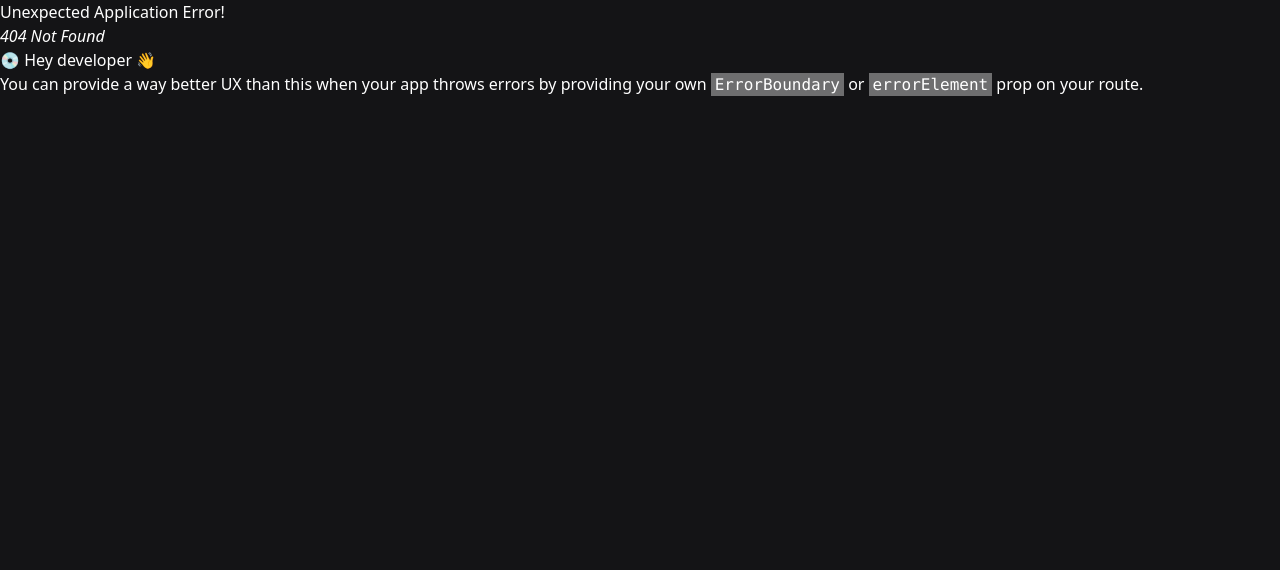
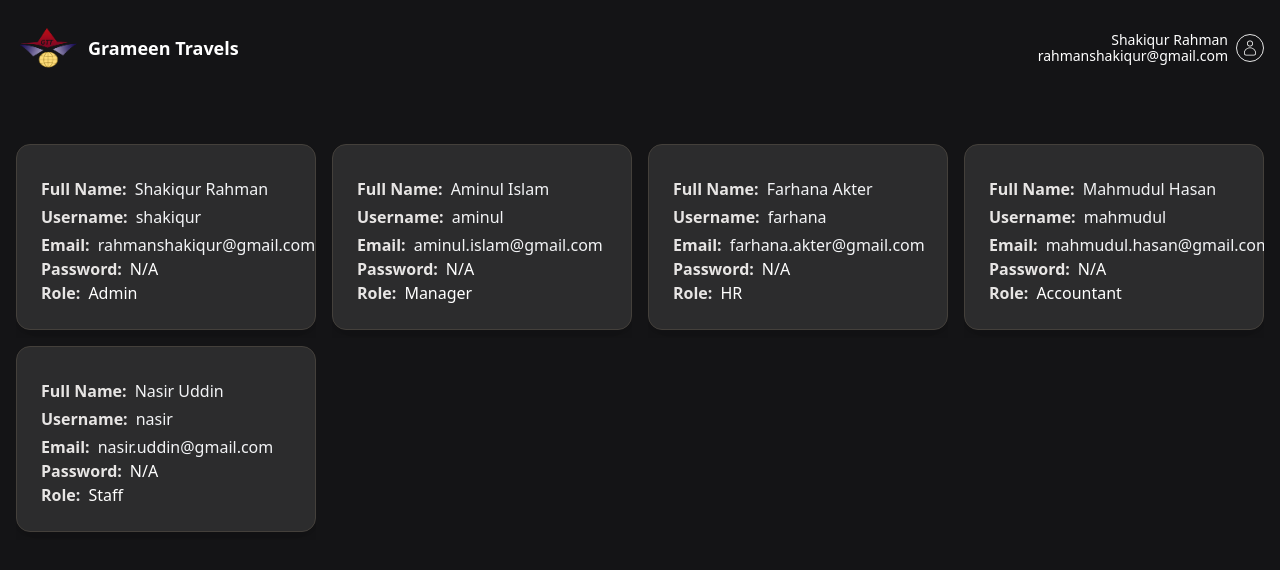
Before and after one commit to Shakiqurrahman/Clients-Management, a React (Vite) app: page /employees in a window 1280 px wide. Before the commit this address had no page. Shown: the top 570 px of the page. Built offline with nearby package versions, Linux system fonts and the light colour scheme.

Commit message:
stuff/employee page created

```diff
--- a/src/Routes/Routes.tsx
+++ b/src/Routes/Routes.tsx
@@ -1,4 +1,5 @@
 import { createBrowserRouter } from "react-router";
+import Employees from "../pages/Employees";
 import Home from "../pages/Home";
 import Login from "../pages/Login";
 import ResetPassword from "../pages/ResetPassword";
@@ -12,6 +13,10 @@ export const router = createBrowserRouter([
             {
                 path: "/",
                 element: <Home />,
+            },
+            {
+                path: "/employees",
+                element: <Employees />,
             },
         ],
     },
--- /dev/null
+++ b/src/components/EmployeeCard.tsx
@@ -0,0 +1,77 @@
+import { FaEdit, FaEye, FaRegTrashAlt } from "react-icons/fa";
+import { Button } from "./ui/button";
+
+interface IEmployee {
+    id?: number;
+    name?: string;
+    position?: string;
+    department?: string;
+    email?: string;
+    phone?: string;
+    username?: string;
+    role?: string;
+    password?: string;
+}
+
+const EmployeeCard = ({ employee }: { employee: IEmployee }) => {
+    return (
+        <div className="flex justify-center items-center py-2 group overflow-hidden">
+            <div className="w-full max-w-md bg-white/10 border border-stone-700 rounded-xl shadow-lg p-6 relative transition hover:shadow-xl">
+                <div className="absolute top-4 right-4 flex-col gap-2 flex transition-all duration-300 translate-x-8 opacity-0 group-hover:translate-x-0 group-hover:opacity-100">
+                    <Button
+                        variant="outline"
+                        className="size-8 bg-stone-600 border border-stone-500 text-white hover:text-gray-300 hover:bg-white/30 transition duration-200 cursor-pointer p-1 rounded-sm flex items-center justify-center"
+                        aria-label="View"
+                    >
+                        <FaEye className="size-4" />
+                    </Button>
+                    <Button
+                        variant="outline"
+                        className="size-8 bg-stone-600 border border-stone-500 text-white hover:text-gray-300 hover:bg-white/30 transition duration-200 cursor-pointer p-1 rounded-sm flex items-center justify-center"
+                        aria-label="Edit"
+                    >
+                        <FaEdit className="size-4" />
+                    </Button>
+                    <Button
+                        variant="outline"
+                        className="size-8 bg-stone-600 border border-stone-500 text-white hover:text-gray-300 hover:bg-white/30 transition duration-200 cursor-pointer p-1 rounded-sm flex items-center justify-center"
+                        aria-label="Delete"
+                    >
+                        <FaRegTrashAlt className="size-4" />
+                    </Button>
+                </div>
+                <div className="space-y-1 mt-2 text-gray-100">
+                    <div>
+                        <span className="font-semibold text-stone-200">
+                            Full Name:
+                        </span>
+                        <span className="ml-2">{employee.name || "N/A"}</span>
+                    </div>
+                    <div>
+                        <span className="font-semibold text-stone-200">
+                            Username:
+                        </span>
+                        <span className="ml-2">
+                            {employee.username || "N/A"}
+                        </span>
+                    </div>
+                    <div></div>
+                    <span className="font-semibold text-stone-200">Email:</span>
+                    <span className="ml-2">{employee.email || "N/A"}</span>
+                </div>
+                <div>
+                    <span className="font-semibold text-stone-200">
+                        Password:
+                    </span>
+                    <span className="ml-2">{employee.password || "N/A"}</span>
+                </div>
+                <div>
+                    <span className="font-semibold text-stone-200">Role:</span>
+                    <span className="ml-2">{employee.role || "N/A"}</span>
+                </div>
+            </div>
+        </div>
+    );
+};
+
+export default EmployeeCard;
--- a/src/components/Header.tsx
+++ b/src/components/Header.tsx
@@ -8,10 +8,10 @@ import { Popover, PopoverContent, PopoverTrigger } from "./ui/popover";
 const Header = () => {
     return (
         <section className="max-width flex justify-between items-center">
-            <div className="flex gap-2 items-center">
+            <Link to={"/"} className="flex gap-2 items-center">
                 <img src={logo} alt="logo" className="size-12 sm:size-16" />
                 <h1 className="text-lg font-semibold">Grameen Travels</h1>
-            </div>
+            </Link>
             <Popover>
                 <PopoverTrigger>
                     <div className="flex items-center gap-2 cursor-pointer">
@@ -34,10 +34,13 @@ const Header = () => {
                     >
                         <FaGear /> <p>Edit Password</p>
                     </Link>
-                    <div className="flex items-center gap-2 cursor-pointer hover:text-gray-200 duration-200 mx-2 hover:mx-4">
+                    <Link
+                        to={"/employees"}
+                        className="flex items-center gap-2 cursor-pointer hover:text-gray-200 duration-200 mx-2 hover:mx-4"
+                    >
                         <IoPersonSharp />
                         <p>Employees</p>
-                    </div>
+                    </Link>
                     <div className="flex items-center gap-2 cursor-pointer hover:text-red-400 duration-200 mx-2 hover:mx-4">
                         <CiLogout />
                         <p>Logout</p>
--- a/src/constants/AnalyticsCardData.ts
+++ b/src/constants/AnalyticsCardData.ts
@@ -164,3 +164,72 @@ export const clientFields = [
         scanCopyLink: "http://example.com/5",
     },
 ];
+
+// employee management
+export const employeeFields = [
+    {
+        name: "Shakiqur Rahman",
+        username: "shakiqur",
+        email: "rahmanshakiqur@gmail.com",
+        phone: "+8801712345678",
+        role: "Admin",
+        status: "Active",
+        joiningDate: "01/01/2020",
+        office: "Dhaka Office",
+        address: "123, Dhaka, Bangladesh",
+        emergencyContact: "+8801712345679",
+        dateOfBirth: "24/08/1999",
+    },
+    {
+        name: "Aminul Islam",
+        username: "aminul",
+        email: "aminul.islam@gmail.com",
+        phone: "+8801723456789",
+        role: "Manager",
+        status: "Inactive",
+        joiningDate: "15/03/2019",
+        office: "Chittagong Office",
+        address: "456, Chittagong, Bangladesh",
+        emergencyContact: "+8801723456790",
+        dateOfBirth: "12/05/1995",
+    },
+    {
+        name: "Farhana Akter",
+        username: "farhana",
+        email: "farhana.akter@gmail.com",
+        phone: "+8801734567890",
+        role: "HR",
+        status: "Active",
+        joiningDate: "10/07/2021",
+        office: "Sylhet Office",
+        address: "789, Sylhet, Bangladesh",
+        emergencyContact: "+8801734567891",
+        dateOfBirth: "03/03/1990",
+    },
+    {
+        name: "Mahmudul Hasan",
+        username: "mahmudul",
+        email: "mahmudul.hasan@gmail.com",
+        phone: "+8801745678901",
+        role: "Accountant",
+        status: "Active",
+        joiningDate: "22/11/2022",
+        office: "Barisal Office",
+        address: "321, Barisal, Bangladesh",
+        emergencyContact: "+8801745678902",
+        dateOfBirth: "22/11/1992",
+    },
+    {
+        name: "Nasir Uddin",
+        username: "nasir",
+        email: "nasir.uddin@gmail.com",
+        phone: "+8801756789012",
+        role: "Staff",
+        status: "Inactive",
+        joiningDate: "17/07/2023",
+        office: "Khulna Office",
+        address: "654, Khulna, Bangladesh",
+        emergencyContact: "+8801756789013",
+        dateOfBirth: "17/07/1997",
+    },
+];
--- /dev/null
+++ b/src/pages/Employees.tsx
@@ -0,0 +1,16 @@
+import EmployeeCard from "../components/EmployeeCard";
+import { employeeFields } from "../constants/AnalyticsCardData";
+
+const Employees = () => {
+    return (
+        <div className="max-width">
+            <div className="mt-6  grid grid-cols-1 sm:grid-cols-2 lg:grid-cols-4 gap-x-4">
+                {employeeFields.map((employee, index) => (
+                    <EmployeeCard key={index} employee={employee} />
+                ))}
+            </div>
+        </div>
+    );
+};
+
+export default Employees;
```
